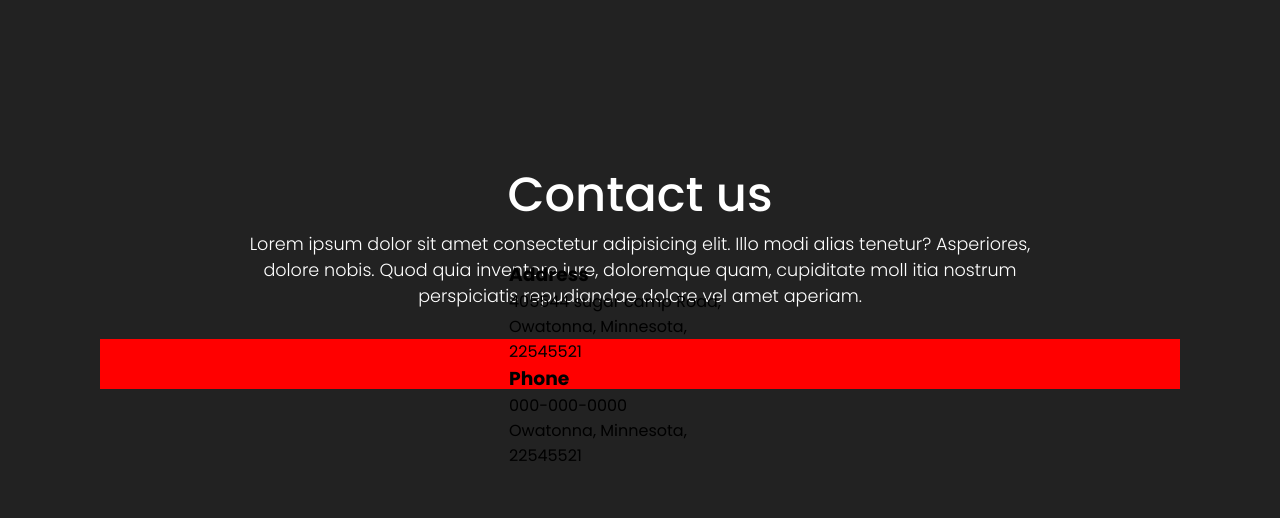
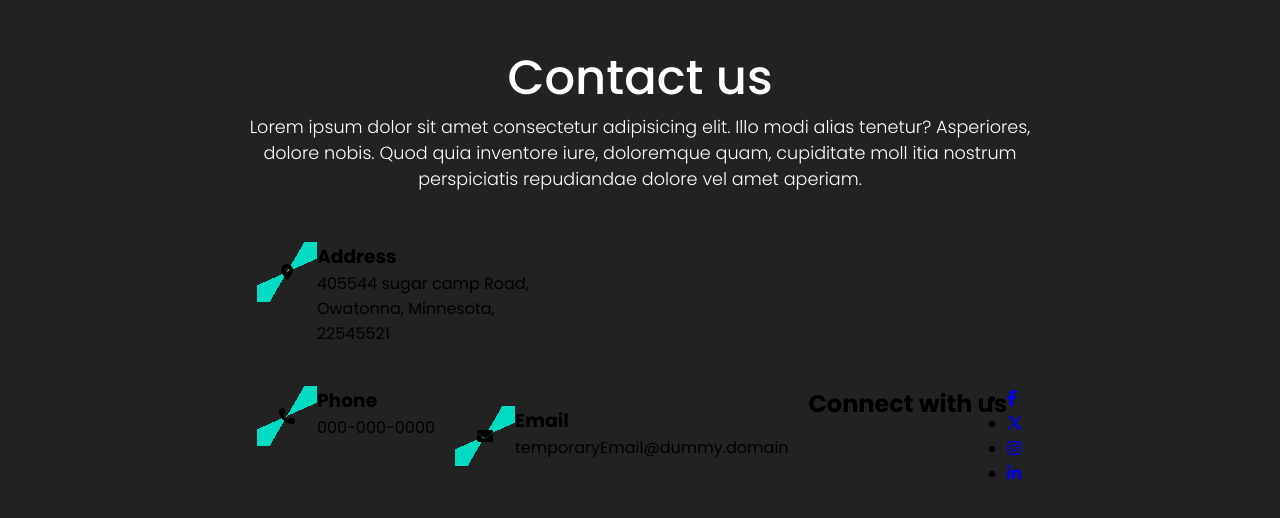
Before and after one commit to 24310-mattferz/DTE_final_assesment, a plain HTML site: page contact.html in a window 1280 px wide. Shown: the part 126-644 px from the top of the page. Drawn offline with Linux system fonts and the light colour scheme.

```diff
--- a/contact.css
+++ b/contact.css
@@ -47,7 +47,23 @@
     justify-content: center;
     align-items: center;
     gap: 50px;
-    height: 50px;
-    background: #f00;
     margin-top: 30px;
 }
+
+.container .contactInfo .box
+{
+    position: relative;
+    padding: 20px;
+    display:flex;
+    cursor: pointer;
+}
+.container .contactInfo .box .icon
+{
+    position:relative;
+    min-width: 60px;
+    height: 60px;
+    background: repeating-conic-gradient(from 30deg, #01dbc2 0%, #01dbc2 10%, transparent 10%, transparent 50%);
+    display: flex;
+    justify-content: center;
+    align-items: center;
+}
--- a/contact.html
+++ b/contact.html
@@ -4,6 +4,7 @@
         <meta name="viewport" content="width=device-width
         intial-scale=1.0">
         <title> Responsive Contact us Page Design</title>
+        <link rel="stylesheet" href="https://cdnjs.cloudflare.com/ajax/libs/font-awesome/6.7.2/css/all.min.css" integrity="sha512-Evv84Mr4kqVGRNSgIGL/F/aIDqQb7xQ2vcrdIwxfjThSH8CSR7PBEakCr51Ck+w+/U6swU2Im1vVX0SVk9ABhg==" crossorigin="anonymous" referrerpolicy="no-referrer" />
         <link rel="stylesheet" type="text/css" href="contact.css">
     </head>
     <body>
@@ -18,24 +19,34 @@
             <div class="container">
                 <div class="contactInfo">
                 <div class="box">
-                <div class="icon"><b></b></div>
+                <div class="icon"><b></b><i class="fa-solid fa-location-dot"></i></div>
                 <div class="text">
                     <h3>Address</h3>
                     <p>405544 sugar camp Road, <br>Owatonna,
                     Minnesota,<br> 22545521</p>
                 </div>
+                </div>
                 <div class="box">
-                    <div class="icon"><b></b></div>
+                    <div class="icon"><b></b><i class="fa-solid fa-phone"></i></div>
                     <div class="text">
                         <h3>Phone</h3>
-                        <p>000-000-0000 <br>Owatonna,
-                        Minnesota,<br> 22545521</p>
+                        <p>000-000-0000
                     </div>
+                    <div class="box">
+                        <div class="icon"><b></b><i class="fa-solid fa-envelope"></i></div>
+                        <div class="text">
+                            <h3>Email</h3>
+                            <p>temporaryEmail@dummy.domain</p>
+                      </div>
+                </div>
 
-
-
-                </div>
-                </div>
+                <h2 class="txt"> Connect with  us</h2>
+                <ul class="sci">
+                    <li><a href="#"><i class="fa-brands fa-facebook-f"></i></a></li>
+                    <li><a href="#"><i class="fa-brands fa-x-twitter"></i></a></li>
+                    <li><a href="#"><i class="fa-brands fa-instagram"></i></a></li>
+                    <li><a href="#"><i class="fa-brands fa-linkedin-in"></i></a></li>
+                </ul>
                 </div>
                 <div class="contactForm"></div>
             </div>
```
